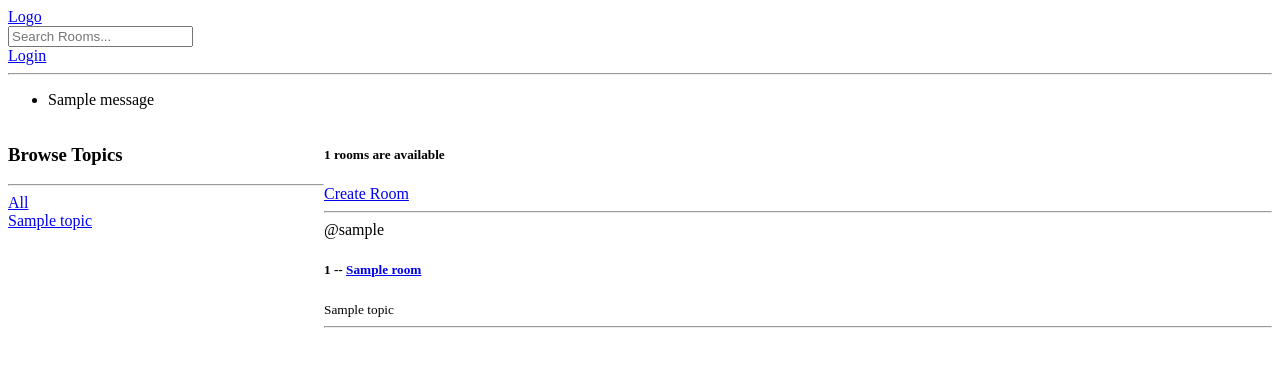
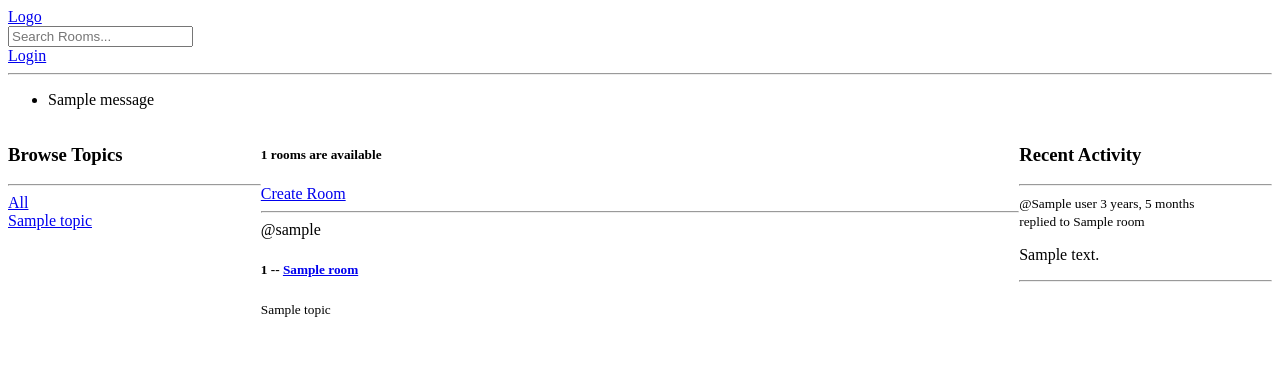
Before and after one commit to abdul-sam/studybud, a Django app: template base/templates/base/home.html in a window 1280 px wide. Shown: the top 367 px of the page. Run offline with Django 4.2, Linux system fonts and the light colour scheme; the template is opened without the code that fills it: most values are stand-ins (such as "Sample title", 1, 10 or a date in 2020); one stand-in notice (Sample message) is shown.

Commit message:
Added activity section

```diff
--- a/base/models.py
+++ b/base/models.py
@@ -33,5 +33,8 @@ class Message(models.Model):
     updated_at = models.DateTimeField(auto_now=True)
     created_at = models.DateTimeField(auto_now_add=True)
 
+    class Meta:
+        ordering = ['-updated_at', '-created_at'] # - is used to order Decending
+
     def __str__(self):
         return self.body[0:50]
--- /dev/null
+++ b/base/templates/base/activity_component.html
@@ -0,0 +1,14 @@
+<h3>Recent Activity</h3>
+<hr/>
+{% for message in room_messages %}
+    <div>
+        <small>@{{message.user}} {{ message.created_at|timesince }}</small><br/>
+        <small>replied to {{message.room}}</small>
+
+        <p>{{message}}</p>
+        {% if request.user == message.user%}
+            <a href="{% url 'delete_message' message.pk %}">Delete</a>
+        {% endif %}
+        <hr/>
+    </div>
+{% endfor %}
--- /dev/null
+++ b/base/templates/base/feed_component.html
@@ -0,0 +1,14 @@
+<div>
+    {% for room in rooms %}
+        <hr/>
+        <div>
+           {% if request.user == room.host %}
+            <a href="{% url 'edit_room' room.pk %}">Edit</a>
+            <a href="{% url 'delete_room' room.pk %}">Delete</a><br/>
+            {% endif %}
+            <span>@{{ room.host.username }}</span>
+            <h5>{{ room.id }} -- <a href="{% url 'room' room.id %}">{{ room.name }}</a></h5>
+            <small>{{ room.topic.name }}</small>
+        </div>
+    {% endfor %}
+</div>
--- a/base/templates/base/home.html
+++ b/base/templates/base/home.html
@@ -4,44 +4,24 @@
     <style>
         .home-container{
             display: grid;
-            grid-template-columns: 1fr 3fr;
+            grid-template-columns: 1fr 3fr 1fr;
         }
     </style>
 
     <div class="home-container">
         <div>
-            <h3>Browse Topics</h3>
-            <hr/>
-
-            <div>
-                <a href="{% url 'home' %}">All</a>
-            </div>
-
-            {% for topic in topics %}
-                <div>
-                    <a href="{% url 'home' %}?q={{topic.name}}">{{ topic.name }}</a>
-                </div>
-            {% endfor %}
+            {% include 'base/topics_component.html' %}
         </div>
 
         <div>
             <h5>{{ room_count }} rooms are available</h5>
              <a href="{% url 'new_room' %}">Create Room</a>
-             <hr>
-             <div>
-                 {% for room in rooms %}
-                     <div>
-                        {% if request.user == room.host %}
-                         <a href="{% url 'edit_room' room.pk %}">Edit</a>
-                         <a href="{% url 'delete_room' room.pk %}">Delete</a><br/>
-                         {% endif %}
-                         <span>@{{ room.host.username }}</span>
-                         <h5>{{ room.id }} -- <a href="{% url 'room' room.id %}">{{ room.name }}</a></h5>
-                         <small>{{ room.topic.name }}</small>
-                     </div>
-                     <hr/>
-                 {% endfor %}
-             </div>
+
+             {% include 'base/feed_component.html' %}
+        </div>
+
+        <div>
+            {% include 'base/activity_component.html' %}
         </div>
     </div>
 
--- /dev/null
+++ b/base/templates/base/topics_component.html
@@ -0,0 +1,12 @@
+<h3>Browse Topics</h3>
+<hr/>
+
+<div>
+    <a href="{% url 'home' %}">All</a>
+</div>
+
+{% for topic in topics %}
+    <div>
+        <a href="{% url 'home' %}?q={{topic.name}}">{{ topic.name }}</a>
+    </div>
+{% endfor %}
--- a/base/views.py
+++ b/base/views.py
@@ -68,7 +68,10 @@ def home(request):
 
     room_count = rooms.count()
     topics = Topic.objects.all()
-    context = {'rooms': rooms, 'topics': topics, 'room_count': room_count}
+    room_messages = Message.objects.filter(Q(room__topic__name__icontains=q))
+
+    context = {'rooms': rooms, 'topics': topics,
+               'room_count': room_count, 'room_messages': room_messages}
     return render(request, 'base/home.html', context)
 
 
--- a/templates/navbar.html
+++ b/templates/navbar.html
@@ -1,4 +1,4 @@
-<a href="#">
+<a href="{% url 'home'%}">
     Logo
 </a>
 
```
